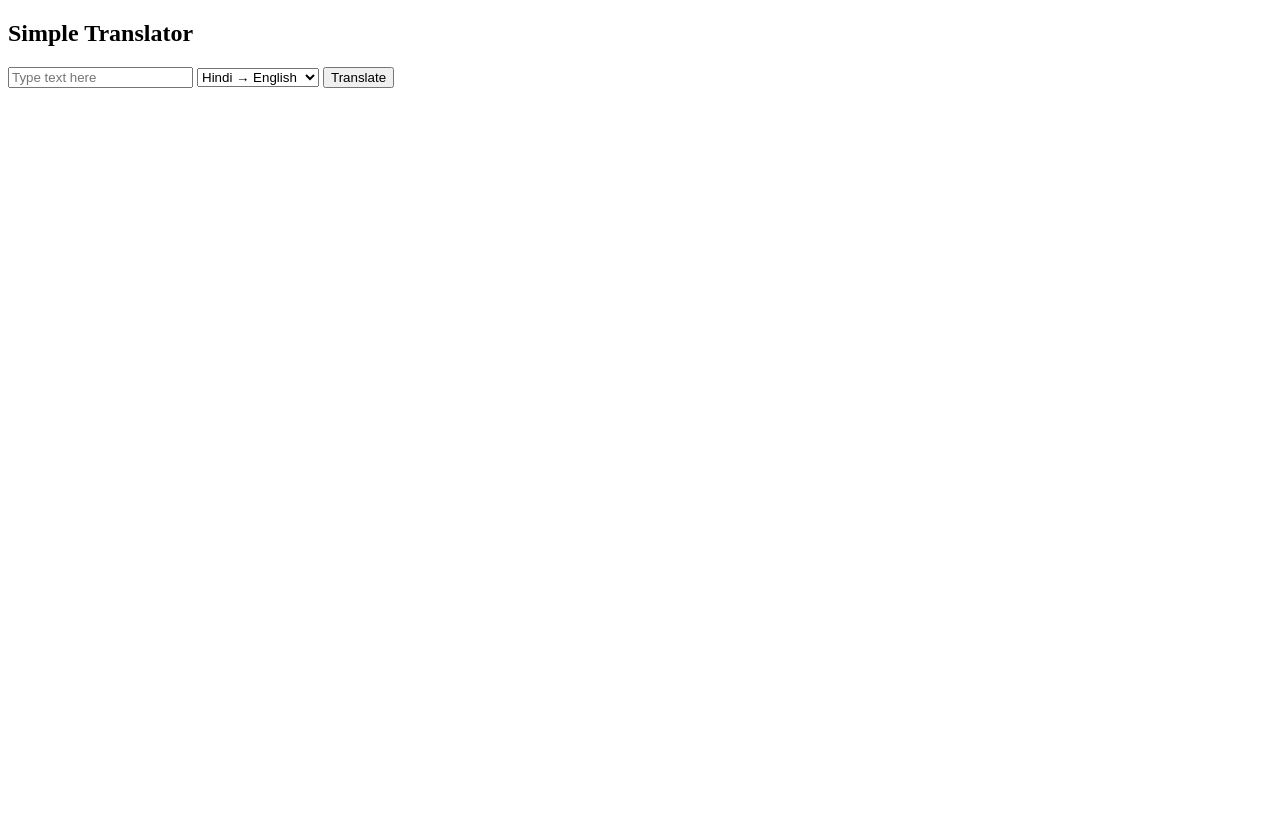
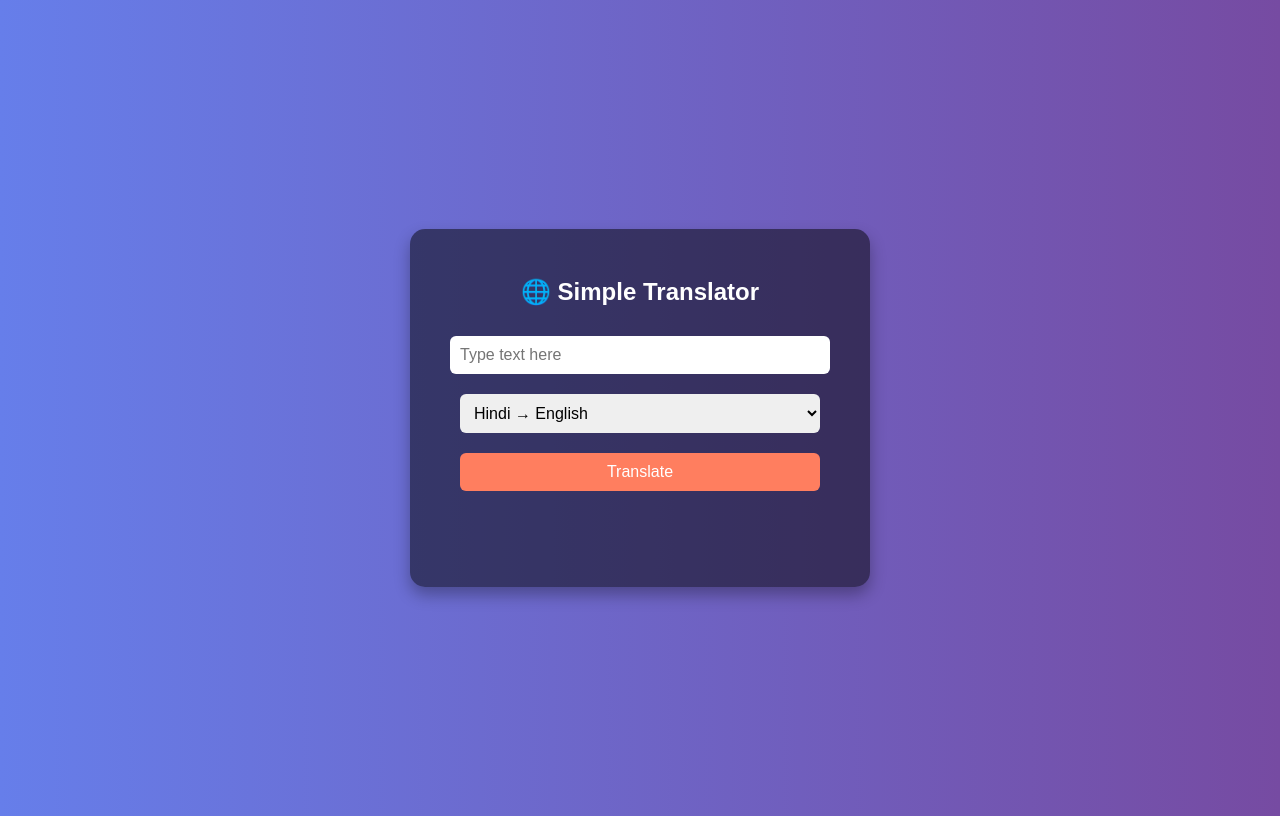
Before and after one commit to gopinathmukherjee272006-del/gnm_project, a plain HTML site: page translator.html in a window 1280 px wide. Drawn offline with Linux system fonts and the light colour scheme.

Commit message:
Update translator.html

```diff
--- a/translator.html
+++ b/translator.html
@@ -2,17 +2,63 @@
 <html>
 <head>
   <title>Simple Translator</title>
+  <style>
+    body {
+      font-family: Arial, sans-serif;
+      background: linear-gradient(to right, #667eea, #764ba2);
+      display: flex;
+      justify-content: center;
+      align-items: center;
+      height: 100vh;
+      color: white;
+    }
+    .translator-box {
+      background: rgba(0,0,0,0.5);
+      padding: 30px;
+      border-radius: 15px;
+      width: 400px;
+      text-align: center;
+      box-shadow: 0 8px 16px rgba(0,0,0,0.3);
+    }
+    input, select, button {
+      width: 90%;
+      padding: 10px;
+      margin: 10px 0;
+      border-radius: 6px;
+      border: none;
+      font-size: 16px;
+    }
+    button {
+      background: #ff7e5f;
+      color: white;
+      cursor: pointer;
+      transition: 0.3s;
+    }
+    button:hover {
+      background: #feb47b;
+    }
+    h2 { margin-bottom: 20px; }
+    #output {
+      margin-top: 15px;
+      min-height: 25px;
+      font-weight: bold;
+      color: #ffd700;
+    }
+  </style>
 </head>
 <body>
-  <h2>Simple Translator</h2>
+
+<div class="translator-box">
+  <h2>🌐 Simple Translator</h2>
   <input type="text" id="text" placeholder="Type text here">
   <select id="lang">
     <option value="hi-en">Hindi → English</option>
+    <option value="en-hi">English → Hindi</option>
     <option value="hi-sa">Hindi → Sanskrit</option>
-    <option value="en-hi">English → Hindi</option>
   </select>
   <button onclick="translate()">Translate</button>
   <p id="output"></p>
+</div>
 
 <script>
 async function translate(){
@@ -22,9 +68,8 @@
 
   if(!text){ output.innerText="❌ Enter some text"; return; }
 
-      if(lang==="hi-sa"){
-        // Simple offline dictionary for Hindi → Sanskrit
-        const dict = {
+  // Offline Hindi → Sanskrit dictionary
+  const dictSA = {
     "नमस्ते":"नमः",
     "पानी":"आपः",
     "धरती":"पृथिवी",
@@ -35,11 +80,13 @@
     "विद्यालय":"विद्यालयः",
     "प्यार":"प्रेमः"
   };
-        output.innerText = dict[text] || "❌ Translation not found";
+
+  if(lang==="hi-sa"){
+    output.innerText = dictSA[text] || "❌ Translation not found";
     return;
   }
 
-      // For other translations, use MyMemory API
+  // For other translations, use online API
   let source,target;
   if(lang==="hi-en"){ source="hi"; target="en"; }
   else if(lang==="en-hi"){ source="en"; target="hi"; }
@@ -53,5 +100,6 @@
   }
 }
 </script>
+
 </body>
 </html>
```
Lines whose indentation alone changed are shown as unchanged.
